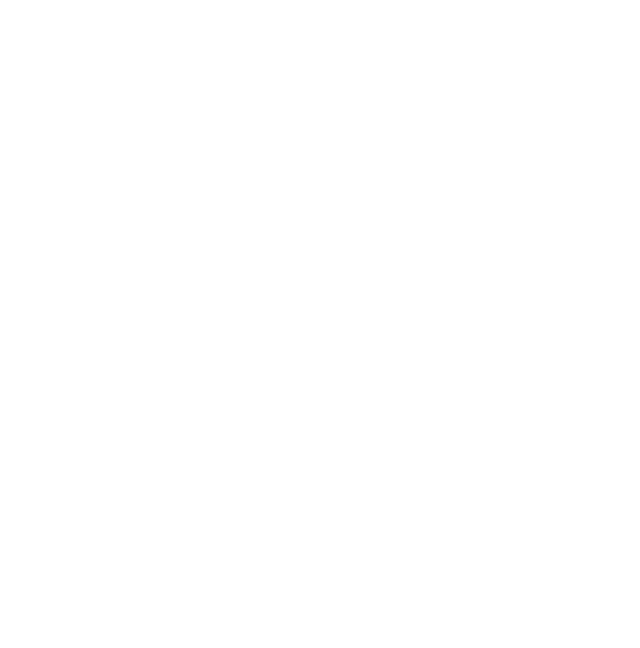
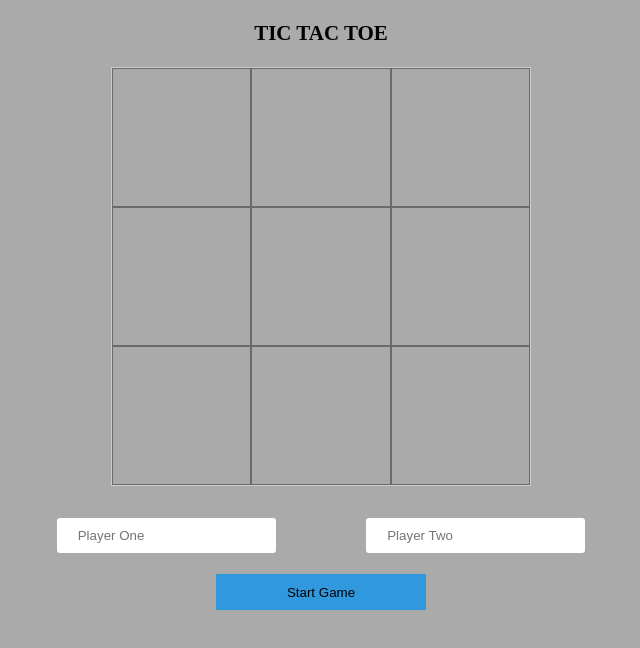
Before and after one commit to yaairfernando/Tic-Tac-Toe-JS, a website: page index.html in a window 1280 px wide. Shown: the whole page, without its empty margins (319-959 px from the left). Drawn offline with Linux system fonts and the light colour scheme.

Commit message:
Added basic layout, styles and linters

```diff
--- a/css/styles.css
+++ b/css/styles.css
@@ -0,0 +1,72 @@
+*,
+*::before,
+*::after {
+  padding: 0;
+  margin: 0;
+  -webkit-box-sizing: border-box;
+          box-sizing: border-box;
+}
+
+html {
+  font-size: 65.5%;
+}
+
+.main {
+  height: 100vh;
+  background-color: #aaa;
+  padding: 2rem;
+}
+
+.main__heading {
+  text-align: center;
+  text-transform: uppercase;
+  text-align: center;
+  font-size: 2rem;
+  margin-bottom: 2rem;
+}
+
+.main__container {
+  width: 40rem;
+  height: 40rem;
+  margin: auto;
+  border: 1px solid #ccc;
+  display: -ms-grid;
+  display: grid;
+  -ms-grid-columns: 1fr 1fr 1fr;
+      grid-template-columns: 1fr 1fr 1fr;
+  margin-bottom: 3rem;
+}
+
+.main__container__square {
+  border: 1px solid #6b6a6a;
+}
+
+.main__actions {
+  display: -webkit-box;
+  display: -ms-flexbox;
+  display: flex;
+  margin: auto;
+  width: 50%;
+  margin-bottom: 2rem;
+  -ms-flex-pack: distribute;
+      justify-content: space-around;
+}
+
+.main__actions > input, .main__actions > input:focus, .main__actions > input:active {
+  padding: 1rem 2rem;
+  border-radius: 3px;
+  color: #999;
+  border: none;
+  outline: none;
+}
+
+.main > button {
+  width: 20rem;
+  margin: auto;
+  display: block;
+  padding: 1rem 2rem;
+  border: none;
+  outline: none;
+  background-color: #3098dd;
+}
+/*# sourceMappingURL=styles.css.map */
--- a/index.html
+++ b/index.html
@@ -7,7 +7,25 @@
   <title>TIC TAC TOE</title>
 </head>
 <body>
-
+  <main class="main">
+    <h1 class="main__heading">TIC TAC TOE</h1>
+    <div class="main__container">
+      <div class="main__container__square" id="1"></div>
+      <div class="main__container__square" id="2"></div>
+      <div class="main__container__square" id="3"></div>
+      <div class="main__container__square" id="4"></div>
+      <div class="main__container__square" id="5"></div>
+      <div class="main__container__square" id="6"></div>
+      <div class="main__container__square" id="7"></div>
+      <div class="main__container__square" id="8"></div>
+      <div class="main__container__square" id="9"></div>
+    </div>
+    <div class="main__actions">
+      <input type="text" id="playerOne" placeholder="Player One">
+      <input type="text" id="playerTwo" placeholder="Player Two">
+    </div>
+    <button class="button" id="startGame">Start Game</button>
+  </main>
 
   <script src="js/script.js"></script>
 </body>
```
Also changed, not shown: package.json (added, +25 -0 lines), .eslintrc.json (added), .stickler.yml (added), 2 other files.
